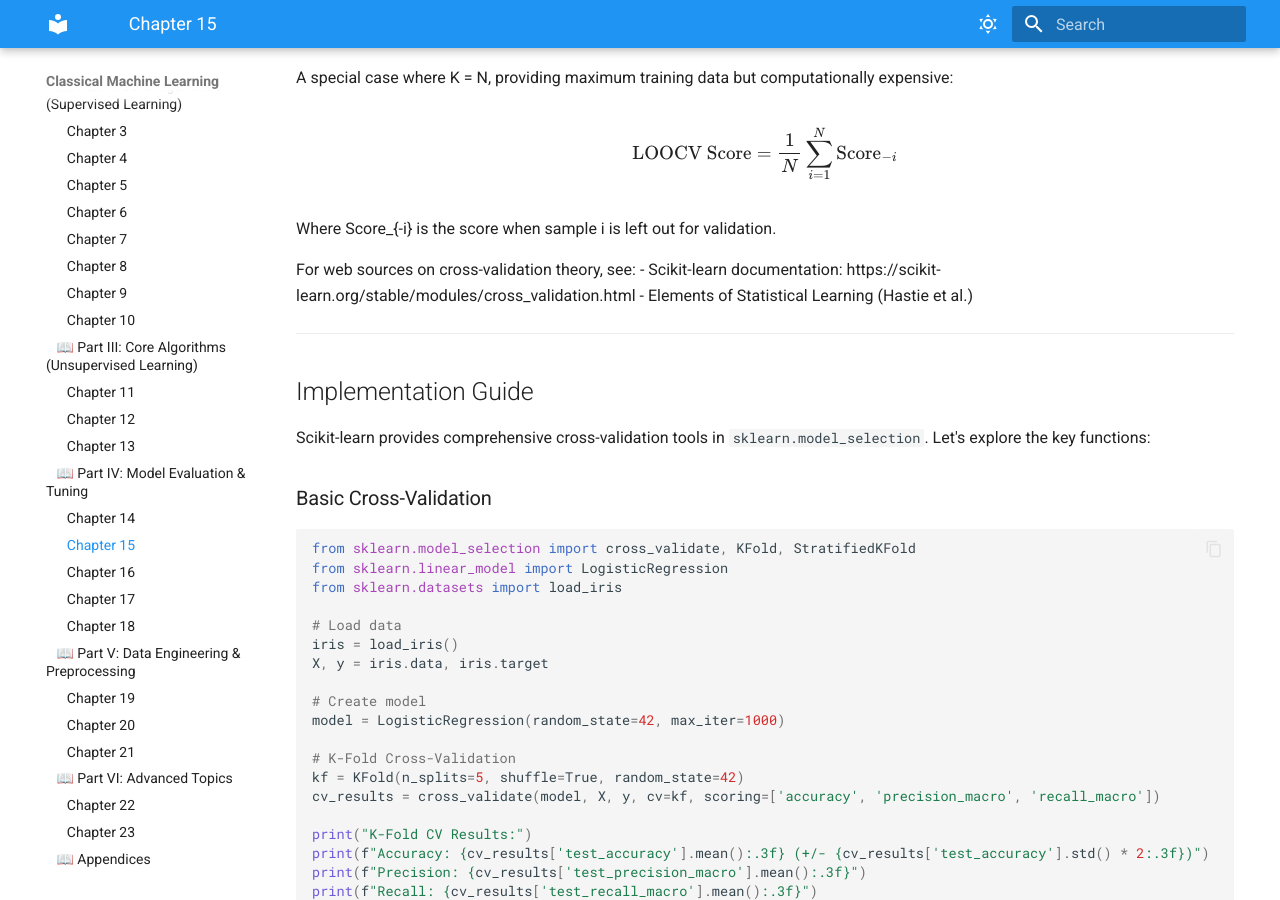
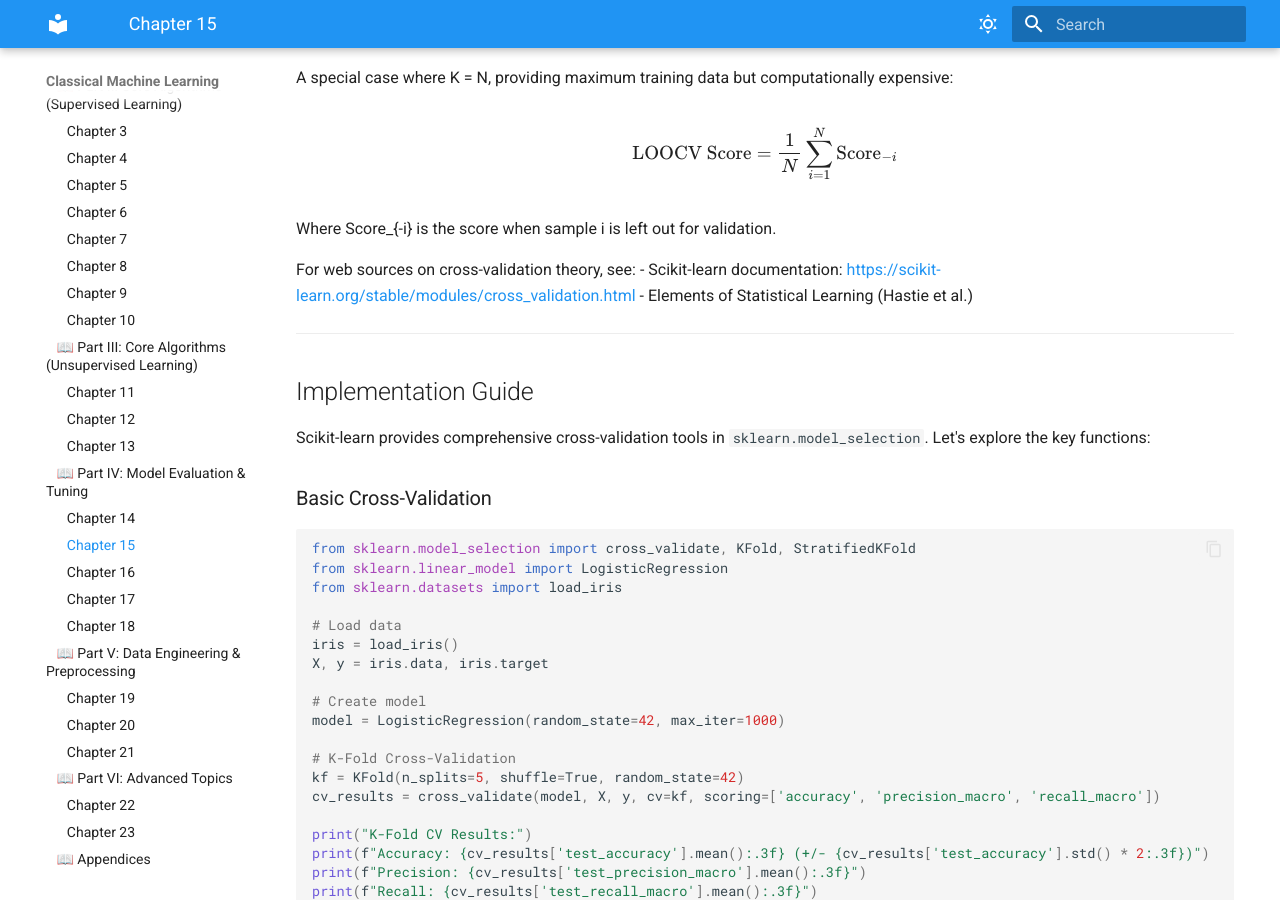
Before and after one commit to McKlay/classical-machine-learning, an MkDocs documentation site: the page built from docs/chapter15.md, in a window 1280 px wide and 900 px high, scrolled down 1668 px. Built offline with MkDocs 1.6.1 and Material for MkDocs 9.7.7, drawn with Linux system fonts in a browser that asks for light colours; part of the change alters nothing that is shown.

```diff
--- a/docs/chapter15.md
+++ b/docs/chapter15.md
@@ -65,7 +65,7 @@ $$\text{LOOCV Score} = \frac{1}{N} \sum_{i=1}^{N} \text{Score}_{-i}$$
 Where Score_{-i} is the score when sample i is left out for validation.
 
 For web sources on cross-validation theory, see:
-- Scikit-learn documentation: https://scikit-learn.org/stable/modules/cross_validation.html
+- Scikit-learn documentation: [https://scikit-learn.org/stable/modules/cross_validation.html](https://scikit-learn.org/stable/modules/cross_validation.html)
 - Elements of Statistical Learning (Hastie et al.)
 
 ---
```
